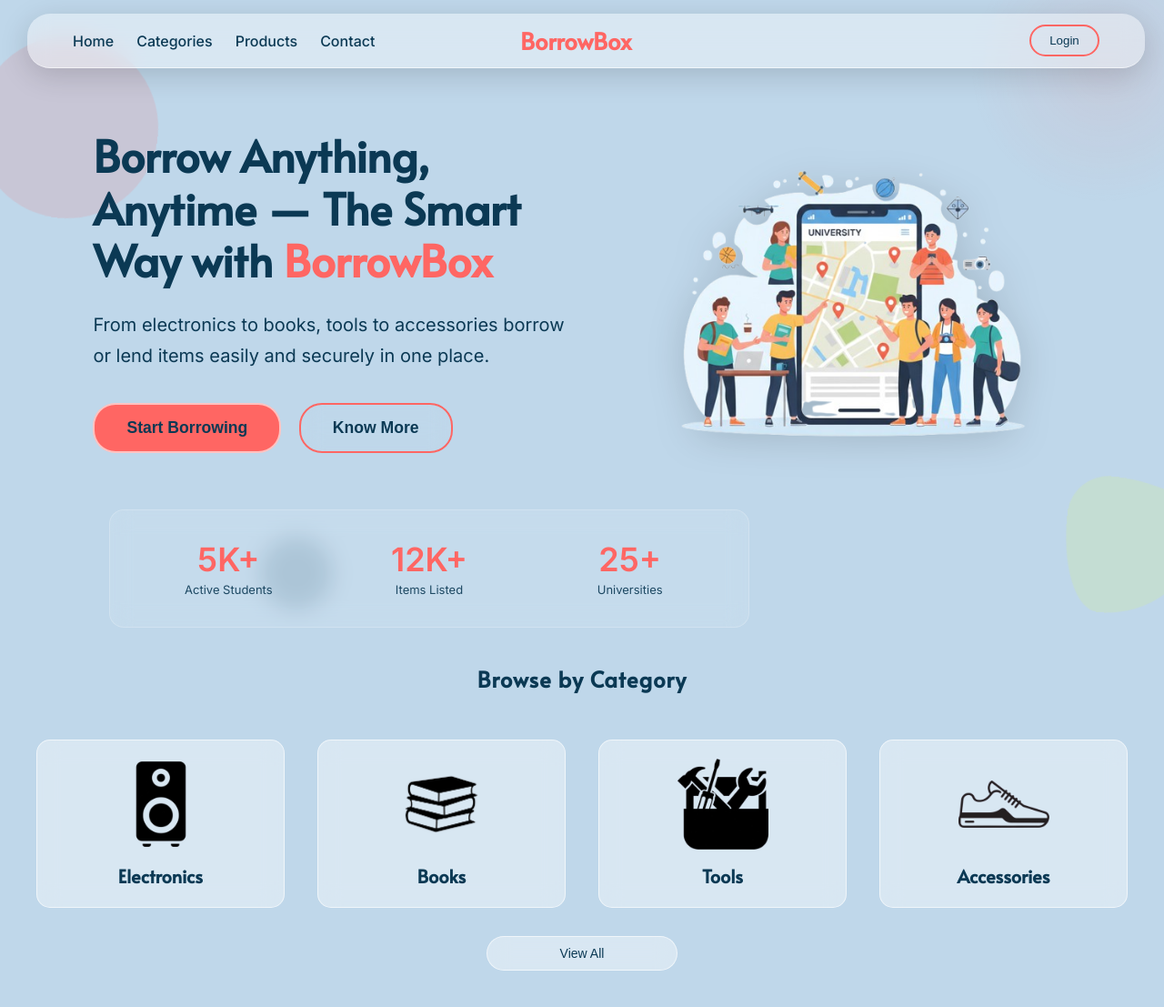
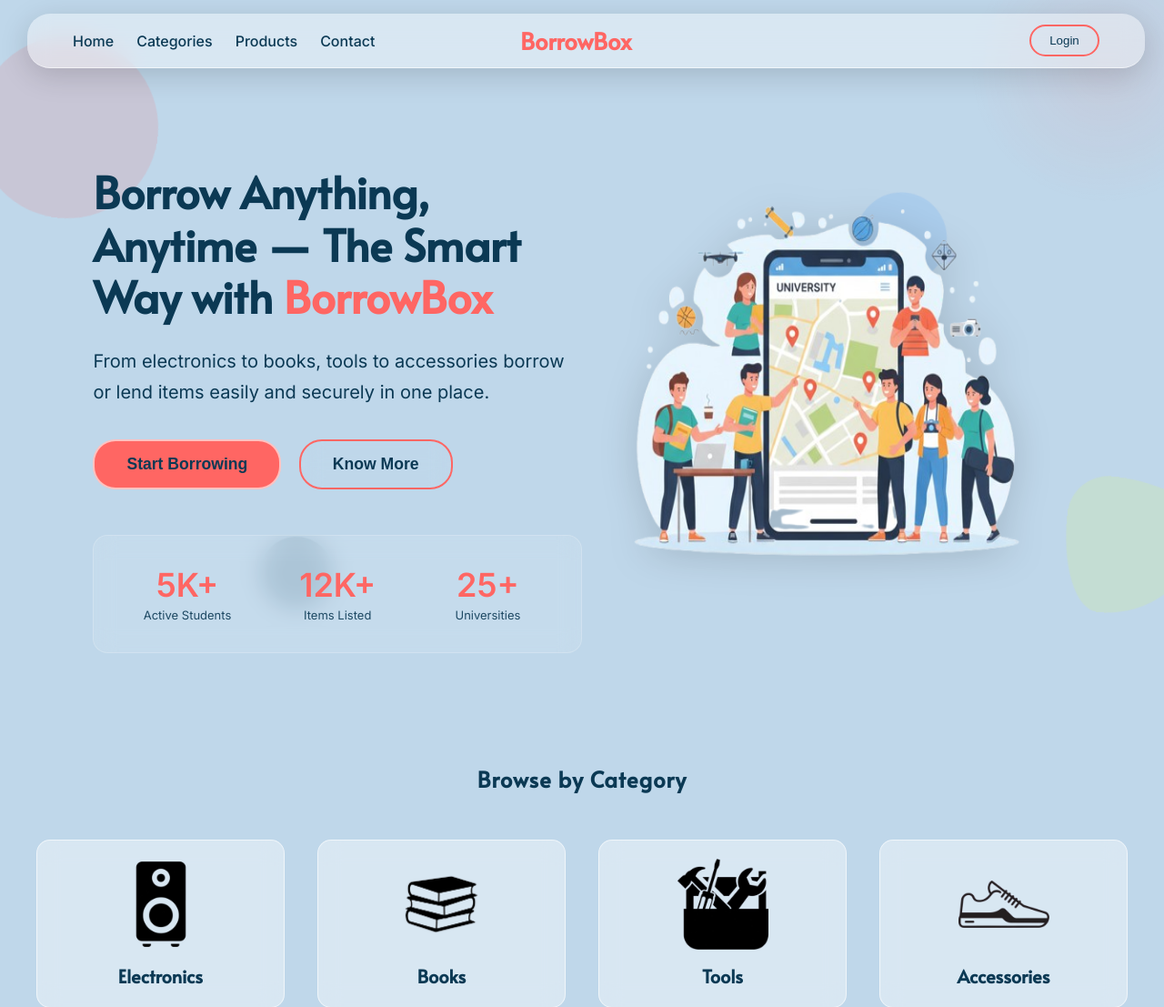
Before and after one commit to 2K-com/BorrowBox, a Python web app: template templates/index.html in a window 1280 px wide. Shown: the top 1107 px of the page at 91% size. Run offline with Jinja, Linux system fonts and the light colour scheme; the template is opened without the code that fills it, so the values that code supplies are empty.

Commit message:
hero image

```diff
--- a/css/style.css
+++ b/css/style.css
@@ -222,7 +222,7 @@ body {
 
 /* =============hero================== */
 .hero {
-  min-height: 70vh;
+  min-height: 100vh;
   display: flex;
   margin-bottom: 0px;
   align-items: center;
@@ -231,7 +231,7 @@ body {
   position: relative;
   /* Context for absolute overlay */
   overflow: hidden;
-  padding-top: 80px;
+
   /* Keep blur edges clean */
 }
 
@@ -251,6 +251,7 @@ body {
   font-family: var(--font-main);
   line-height: 1.2;
   margin-bottom: 25px;
+  padding-top: 100px;
   color: var(--primary-dark);
 }
 
@@ -302,13 +303,15 @@ body {
 .hero-btn_2:hover {
   background: var(--primary-color);
   border-color: var(--primary-color);
-  color: rgba(170, 169, 169, 0.1);
+  color: var(--bg-dark);
   transform: scale(1.04);
 }
 
 /* Right image */
 .hero-image img {
-  width: 480px;
+  height: 500px;
+  width: 550px;
+
   max-width: 100%;
   filter: drop-shadow(0 5px 20px rgba(0, 0, 0, 0.15));
   animation: fadeInUp 1.2s ease;
@@ -319,8 +322,7 @@ body {
 
 .hero-stats {
   display: grid;
-  max-width: 55%;
-  margin-left: 120px;
+  margin-top: 50px;
   backdrop-filter: var(--glass-blur);
   grid-template-columns: repeat(3, 1fr);
   gap: 24px;
@@ -332,6 +334,7 @@ body {
 
 .stat {
   text-align: center;
+
 }
 
 .stat-number {
--- a/templates/index.html
+++ b/templates/index.html
@@ -46,12 +46,7 @@
     </p>
     <button class="hero-btn">Start Borrowing</button>
     <button style = "margin-left:15px " class="hero-btn_2">Know More </button>
-  </div>
 
-  <div class="hero-image">
-    <img src="../assets/images/hero.png" alt="BorrowBox" />
-  </div>
-  </section>
     <div class="hero-stats">
                     <div class="stat">
                         <span class="stat-number">5K+</span>
@@ -66,6 +61,16 @@
                         <span class="stat-label">Universities</span>
                     </div>
         </div>
+  </div>
+
+
+
+    <div class="hero-image">
+        <img src="../assets/images/hero.png" alt="BorrowBox" />
+    </div>
+  </section>
+
+
   <!-- category Section -->
   <section class="browse-section" id="Categories">
   <h2>Browse by Category</h2>
```
Lines whose indentation alone changed are shown as unchanged.
